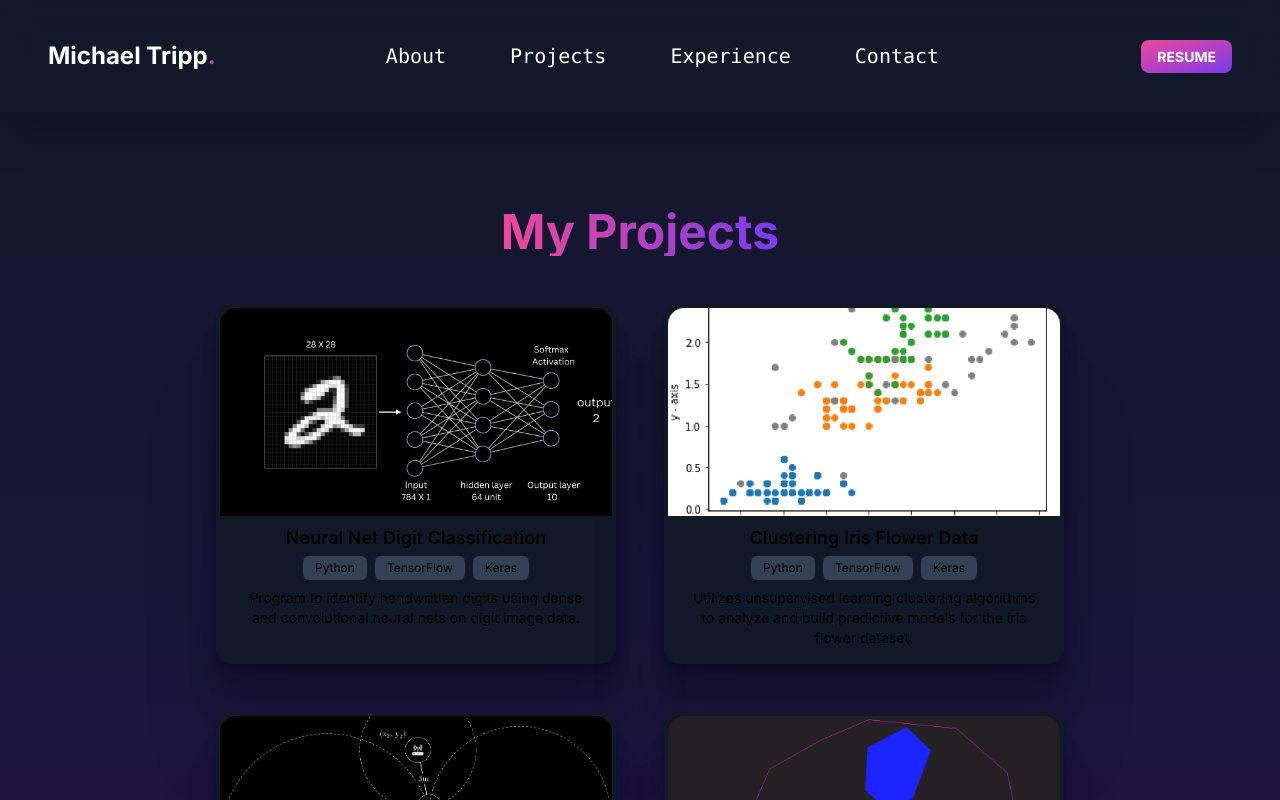
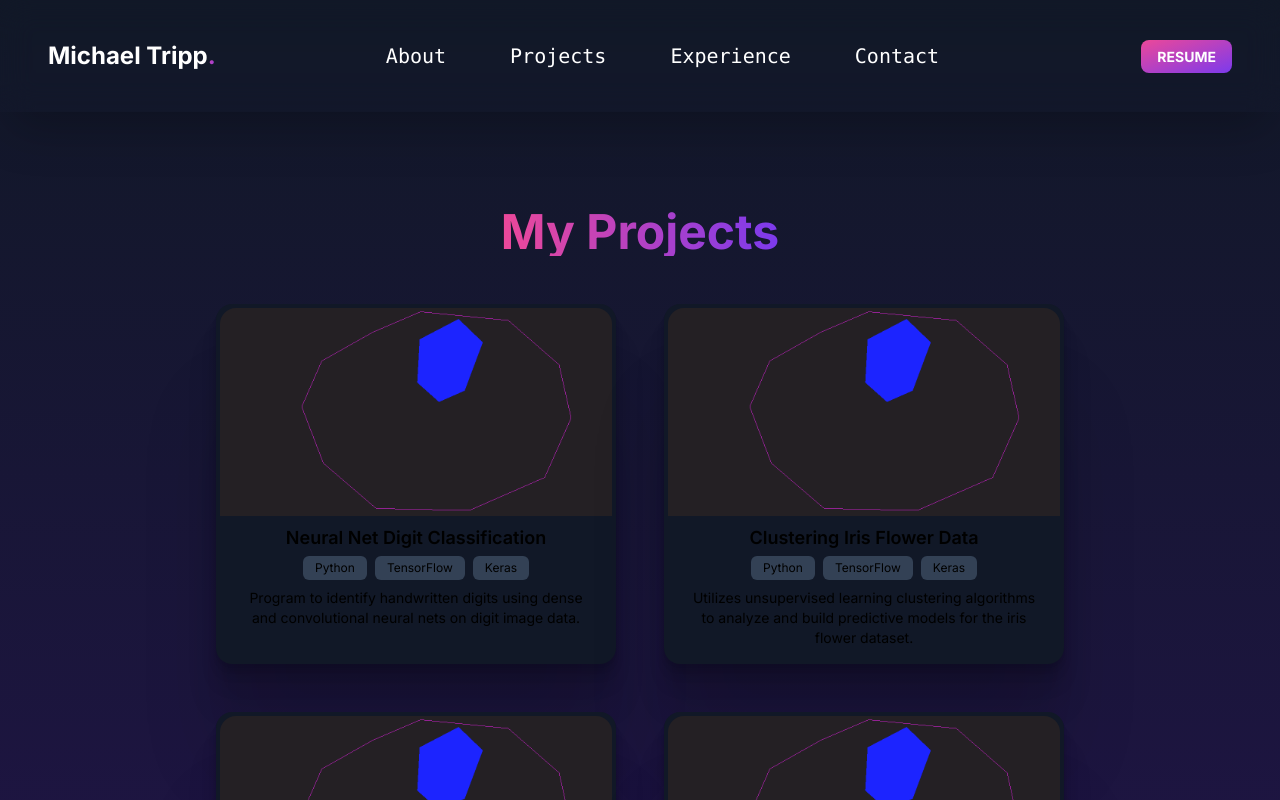
Before and after one commit to mctripp10/mctripp10.github.io, a Next.js app: page /projects in a window 1280 px wide. Shown: the top 800 px of the page. Built offline with nearby package versions, Linux system fonts and the light colour scheme.

Commit message:
Image fix v5

```diff
--- a/components/ProjectCard.jsx
+++ b/components/ProjectCard.jsx
@@ -10,7 +10,7 @@ const ProjectCard = ({ title, description, imgUrl, srcUrl, tags }) => {
             ">
                 <div
                     className="h-48 md:h-52 rounded-t-2xl"
-                    style={{ background: `url(${imgUrl})`, backgroundSize: "cover", backgroundPosition: "center" }}
+                    style={{ background: `url('../images/projects/bouncy-bouncy-proj.png')`, backgroundSize: "cover", backgroundPosition: "center" }}
                 ></div>
                 <div className='flex h-36 mx-5 text-centertext-white'>
                     <div className='mt-2'>
--- a/components/ProjectsSection.jsx
+++ b/components/ProjectsSection.jsx
@@ -1,5 +1,6 @@
 import React from 'react';
 import ProjectCard from './ProjectCard';
+
 const projectsData = [
     {
         id: 1,
@@ -65,7 +66,7 @@ const ProjectsSection = () => {
             <div className='flex flex-wrap justify-center text-center gap-8 md:gap-12 pb-16'>
                 {projectsData.map((project) => (
                     <ProjectCard
-                        key={project.src}
+                        key={project.id}
                         title={project.title}
                         description={project.description}
                         imgUrl={project.image}
--- a/package.json
+++ b/package.json
@@ -1,6 +1,5 @@
 {
   "name": "react-portfolio",
-  "homepage": "./",
   "version": "0.1.0",
   "private": true,
   "scripts": {
```
